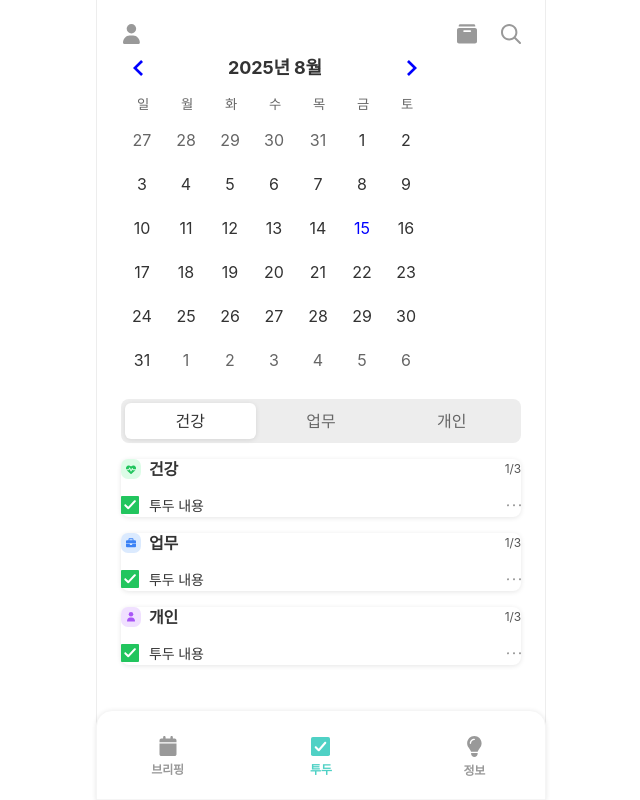
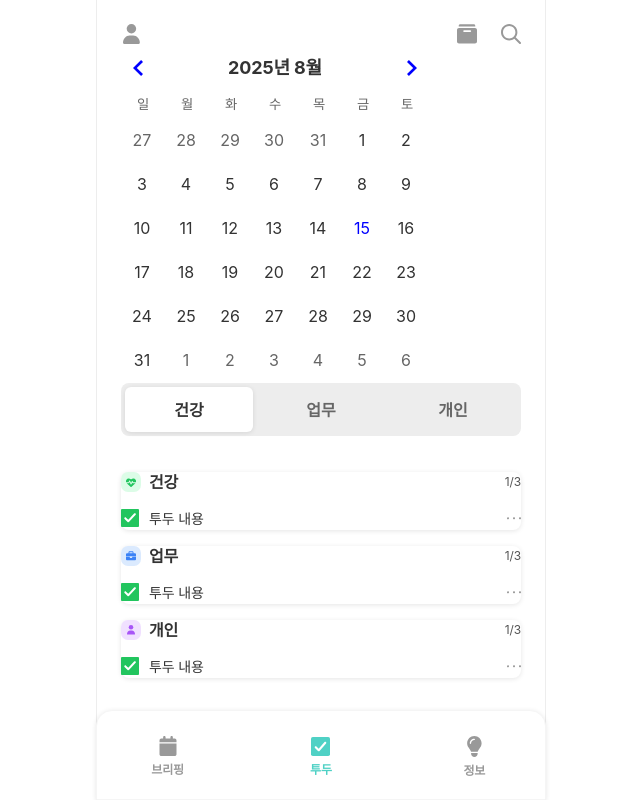
Before and after one commit to WomanTech2025-MoWo/MoWo_FE, a React (Create React App) app: page /todos in a window 1280 px wide. Shown: the whole page, without its empty margins (319-959 px from the left). Built offline with nearby package versions, Linux system fonts and the light colour scheme; a web font is replaced by a local one.

Commit message:
♻️[Refactor] 투두 카테고리 버튼 스타일 SegmentedControlStyle로 분리

```diff
--- /dev/null
+++ b/src/components/buttons/ui/SegmentedControlStyle.ts
@@ -0,0 +1,38 @@
+import styled from 'styled-components';
+
+export const SegmentedContainer = styled.div`
+  background-color: var(--color-gray-200);
+  border-radius: var(--size-border-radius-md);
+  padding: var(--size-gap-xxs);
+  margin-bottom: var(--size-gap-xxl);
+  position: sticky;
+  top: 0;
+  z-index: 1;
+`;
+
+export const SegmentedList = styled.ul`
+  display: flex;
+  flex-direction: row;
+  gap: var(--size-gap-xxs);
+
+  li {
+    flex: 1;
+  }
+`;
+
+export const SegmentedButton = styled.button<{ $active?: boolean }>`
+  background: ${({ $active }) => ($active ? 'var(--color-basic-white)' : 'transparent')};
+  color: ${({ $active }) => ($active ? 'inherit' : 'var(--color-gray-600)')};
+  text-align: center;
+  border-radius: calc(var(--size-border-radius-md) - 2px);
+  font-weight: var(--font-weight-semi-bold);
+  width: 100%;
+  height: var(--size-height-md);
+  box-shadow: ${({ $active }) => ($active ? 'var(--box-shadow-default)' : 'none')};
+
+  &:hover {
+    background: var(--color-basic-white);
+    color: inherit;
+    box-shadow: var(--box-shadow-default);
+  }
+`;
--- a/src/pages/todos/components/TodoCateButton.tsx
+++ b/src/pages/todos/components/TodoCateButton.tsx
@@ -1,5 +1,6 @@
 import React from 'react';
 import styled from 'styled-components';
+import { SegmentedContainer, SegmentedList, SegmentedButton } from '../../../components/buttons/ui/SegmentedControlStyle';
 
 type CategoryList = 'all' | 'health' | 'work' | 'personal';
 
@@ -7,42 +8,6 @@ interface TodoCateButtonProps {
   activeCategory: CategoryList;
   onCategoryClick: (name: CategoryList) => void;
 }
-
-const TodoCateButtonWrap = styled.div`
-  background-color: var(--color-gray-200);
-  border-radius: var(--size-border-radius-md);
-  padding: 4px;
-  margin: 16px auto;
-  position: sticky;
-  top: 0;
-  z-index: 1;
-`;
-
-const TodoCateButtonWrapper = styled.ul`
-  display: flex;
-  flex-direction: row;
-
-  li {
-    flex: 1;
-  }
-`;
-
-const CategoryButton = styled.button<{ $active?: boolean }>`
-  background: ${({ $active }) => ($active ? 'var(--color-basic-white)' : 'transparent')};
-  color: ${({ $active }) => ($active ? 'inherit' : 'var(--color-gray-600)')};
-  text-align: center;
-  border-radius: 6px;
-  font-weight: var(--font-weight-medium);
-  width: 100%;
-  height: 36px;
-  box-shadow: ${({ $active }) => ($active ? 'var(--box-shadow-default)' : 'none')};
-
-  &:hover {
-    background: var(--color-basic-white);
-    color: inherit;
-    box-shadow: var(--box-shadow-default);
-  }
-`;
 
 const TodoCateButton = ({ activeCategory, onCategoryClick }: TodoCateButtonProps) => {
   const cateItems: { name: CategoryList; label: string }[] = [
@@ -52,19 +17,19 @@ const TodoCateButton = ({ activeCategory, onCategoryClick }: TodoCateButtonProps
   ];
 
   return (
-    <TodoCateButtonWrap>
-      <TodoCateButtonWrapper>
+    <SegmentedContainer>
+      <SegmentedList>
         {cateItems.map((item) => {
           return (
             <li key={item.name}>
-              <CategoryButton onClick={() => onCategoryClick(item.name)} $active={activeCategory === item.name}>
+              <SegmentedButton onClick={() => onCategoryClick(item.name)} $active={activeCategory === item.name}>
                 {item.label}
-              </CategoryButton>
+              </SegmentedButton>
             </li>
           );
         })}
-      </TodoCateButtonWrapper>
-    </TodoCateButtonWrap>
+      </SegmentedList>
+    </SegmentedContainer>
   );
 };
 
```
